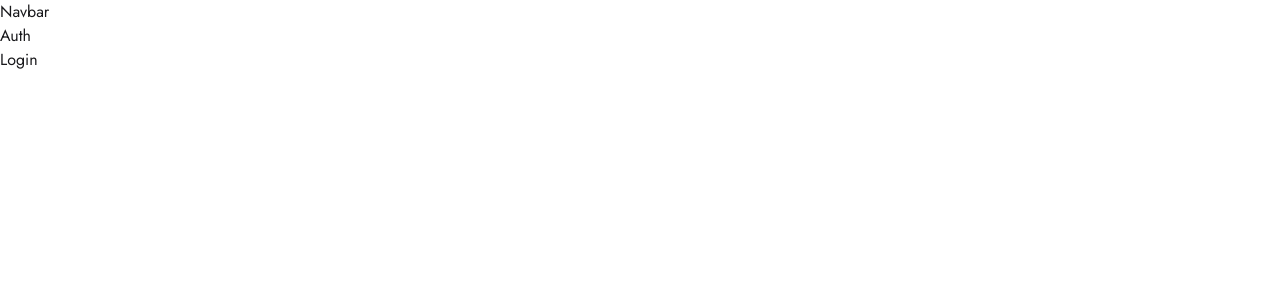
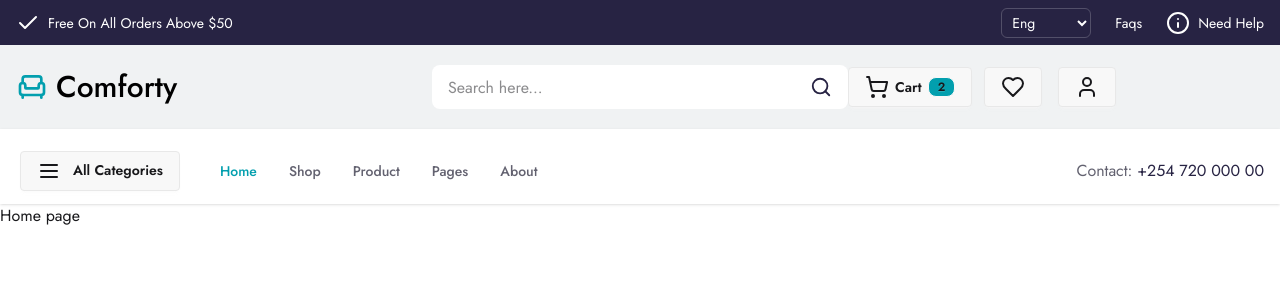
Before and after one commit to Chrispin1/Furniture-ecommerce, a React (Vite) app: page / in a window 1280 px wide. Before the commit this address led to /auth/login. Shown: the top 300 px of the page. Built offline with nearby package versions, Linux system fonts and the light colour scheme.

Commit message:
completed the navbar and its various components

```diff
--- a/src/AuthCheck/AuthCheck.jsx
+++ b/src/AuthCheck/AuthCheck.jsx
@@ -1,7 +1,7 @@
 import { Navigate, useLocation } from "react-router";
 
 const Authcheck = ({ children }) => {
-  const isAuthenticate = false;
+  const isAuthenticate = true;
   const location = useLocation();
 
   if (!isAuthenticate) {
--- a/src/componanets/Navbar/Navbar.jsx
+++ b/src/componanets/Navbar/Navbar.jsx
@@ -1,5 +1,162 @@
+import {
+  Armchair,
+  Check,
+  Heart,
+  Info,
+  Menu,
+  Search,
+  ShoppingCart,
+  User,
+} from "lucide-react";
+import { Link, NavLink } from "react-router";
+
 const Navbar = () => {
-  return <div>Navbar</div>;
+  return (
+    <div>
+      {/* Navbar top */}
+      <div className="navbar_top  w-full bg-[#272343] ">
+        <div className="lg:container h-[45px] flex items-center justify-between px-4 mx-auto">
+          <p className="text-sm font-normal text-white gap-2 capitalize items-center flex">
+            <Check /> Free on all orders above $50
+          </p>
+          <div className="navbar_top_right flex items-center gap-6">
+            <select
+              defaultValue="Server location"
+              className=" bg-none h-[30px] w-[90px] outline-none text-white text-sm font-normal capitalize border border-white/20 px-1.5 rounded-md"
+            >
+              <option>eng</option>
+              <option>German</option>
+            </select>
+            <button>
+              <Link className="text-white font-normal text-sm capitalize">
+                Faqs
+              </Link>
+            </button>
+            <button>
+              <Link className="flex items-center gap-2 text-white text-sm font-normal">
+                <Info />
+                Need Help
+              </Link>
+            </button>
+          </div>
+        </div>
+      </div>
+
+      {/* navbar middle */}
+
+      <div className="navbar_middle flex mx-auto items-center justify-center bg-[#f0f2f3] shadow-md w-full h-[84px]">
+        <div className="lg:container px-4 grid grid-cols-3 items-center">
+          <div className="logo_wrapper">
+            <Link
+              to="/"
+              className="font-medium capitalize flex items-center gap-2 text-black text-3xl "
+            >
+              <Armchair size="2rem" color="#029fae" />
+              Comforty
+            </Link>
+          </div>
+
+          {/* search box */}
+
+          <div className="search_box">
+            <form action="#" className="max-w-[443px] relative h-[44px]">
+              <input
+                type="text"
+                placeholder="Search here..."
+                className="rounded-lg pl-4 max-w-[443px] bg-white outline-none h-full w-full"
+              />
+              <button className="absolute right-4 cursor-pointer translate-y-1/2">
+                <Search size="22px" color="#272343" />
+              </button>
+            </form>
+          </div>
+
+          {/* navbar_middle_right */}
+          <div className="navbar_middle_right flex items-center gap-3">
+            <button className="btn capitalize">
+              <ShoppingCart /> cart{" "}
+              <div className="badge badge-sm bg-[#029fae]">2</div>
+            </button>
+            <button className="btn capitalize">
+              <Heart />
+            </button>
+
+            <div className="dropdown">
+              <div tabIndex={0} role="button" className="btn m-1">
+                <User />
+              </div>
+              <ul
+                tabIndex={0}
+                className="dropdown-content menu bg-base-100 rounded-box z-1 w-52 p-2 shadow-sm"
+              >
+                <li>
+                  <a>Account</a>
+                </li>
+                <li>
+                  <a>Logout</a>
+                </li>
+              </ul>
+            </div>
+          </div>
+        </div>
+      </div>
+
+      {/* navbar bottom */}
+      <div className="navbar_bottom flex items-center justify-center pt-2 h-[75px] bg-white shadow-sm px-4">
+        <div className="flex items-center justify-between lg:container">
+          <div className="navbar_bottom_left flex items-center gap-9">
+            <div className="dropdown dropdown-start">
+              <div
+                tabIndex={0}
+                role="button"
+                className="btn m-1 flex items-center gap-3"
+              >
+                <Menu /> All Categories
+              </div>
+              <ul
+                tabIndex={0}
+                className="dropdown-content menu bg-base-100 rounded-box z-1 w-52 p-2 shadow-sm"
+              >
+                <li>
+                  <a>Item 1</a>
+                </li>
+                <li>
+                  <a>Item 2</a>
+                </li>
+              </ul>
+            </div>
+
+            <nav className="flex items-center gap-8">
+              <NavLink to="/" className="text-sm font-medium text-[#029fae]">
+                Home
+              </NavLink>
+              <NavLink to="/" className="text-[#636270] text-sm font-medium ">
+                Shop
+              </NavLink>
+              <NavLink to="/" className="text-[#636270] text-sm font-medium ">
+                Product
+              </NavLink>
+              <NavLink to="/" className="text-[#636270] text-sm font-medium ">
+                Pages
+              </NavLink>
+              <NavLink to="/" className="text-[#636270] text-sm font-medium ">
+                About
+              </NavLink>
+            </nav>
+          </div>
+
+          <div className="navbar_bottom_right">
+            <div>
+              <p className="text-[#636270]">
+                Contact:
+                <span className="text-[#272343]"> +254 720 000 00</span>
+              </p>
+            </div>
+          </div>
+        </div>
+      </div>
+    </div>
+  );
 };
 
 export default Navbar;
--- a/src/index.css
+++ b/src/index.css
@@ -1,6 +1,9 @@
 @import url('https://fonts.googleapis.com/css2?family=Jost:ital,wght@0,100..900;1,100..900&display=swap');
 @import "tailwindcss";
-@plugin "daisyui";
+@plugin "daisyui"{
+  themes: light --default, dark --prefersdark;
+  themes: light --default;
+}
 
 
 html{
```
